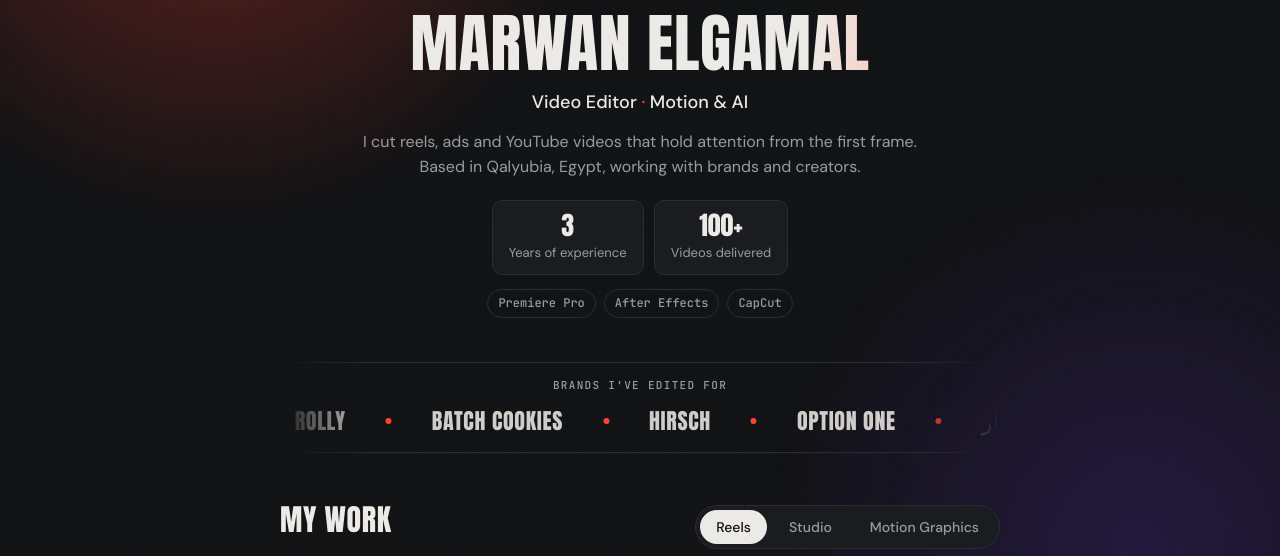
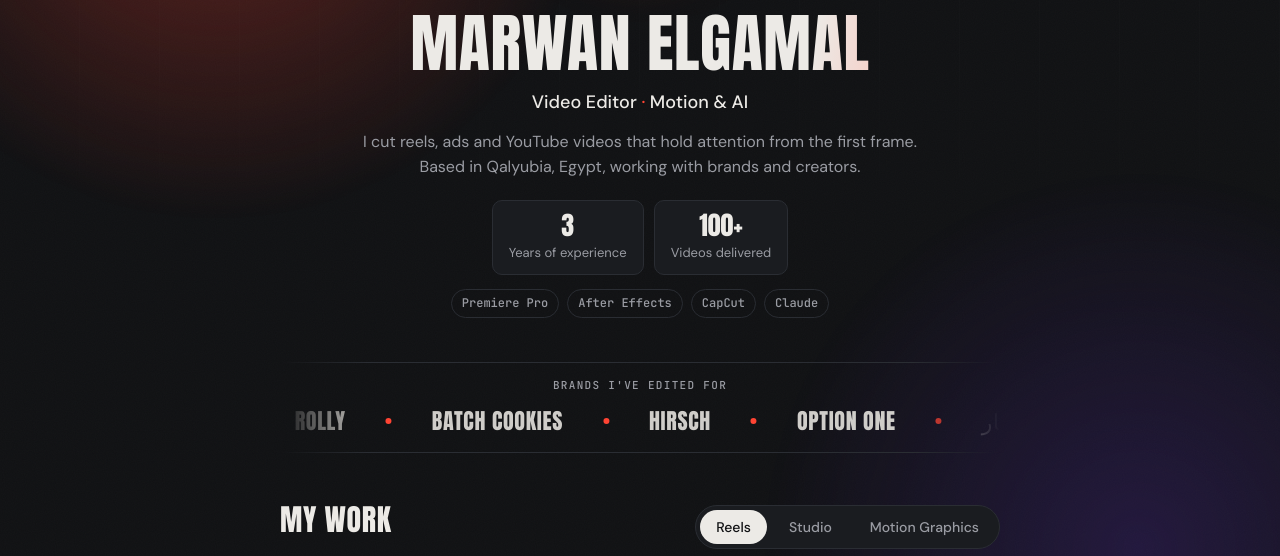
Before and after one commit to Marwanelgamal10/marwanelgamal10.github.io, a plain HTML site: page index.html in a window 1280 px wide. Shown: the part 244-800 px from the top of the page. Drawn offline with Linux system fonts and the light colour scheme.

Commit message:
Add Claude to tools
Co-Authored-By: Claude Opus 5.5 <noreply@anthropic.com>
Claude-Session: https://claude.ai/code/session_01RTCXbvsSYeuWPEuSnEsz3e

```diff
--- a/index.html
+++ b/index.html
@@ -212,7 +212,7 @@ h1{background:linear-gradient(100deg,var(--ink) 35%,#ffb4a8 48%,var(--ink) 61%);
       <div class="stat"><b data-count="3">3</b><small>Years of experience</small></div>
       <div class="stat"><b data-count="100" data-suffix="+">100+</b><small>Videos delivered</small></div>
     </div>
-    <div class="tools"><span>Premiere Pro</span><span>After Effects</span><span>CapCut</span></div>
+    <div class="tools"><span>Premiere Pro</span><span>After Effects</span><span>CapCut</span><span>Claude</span></div>
   </header>
 
   <div class="marquee sr" aria-label="Brands I've worked with">
```
